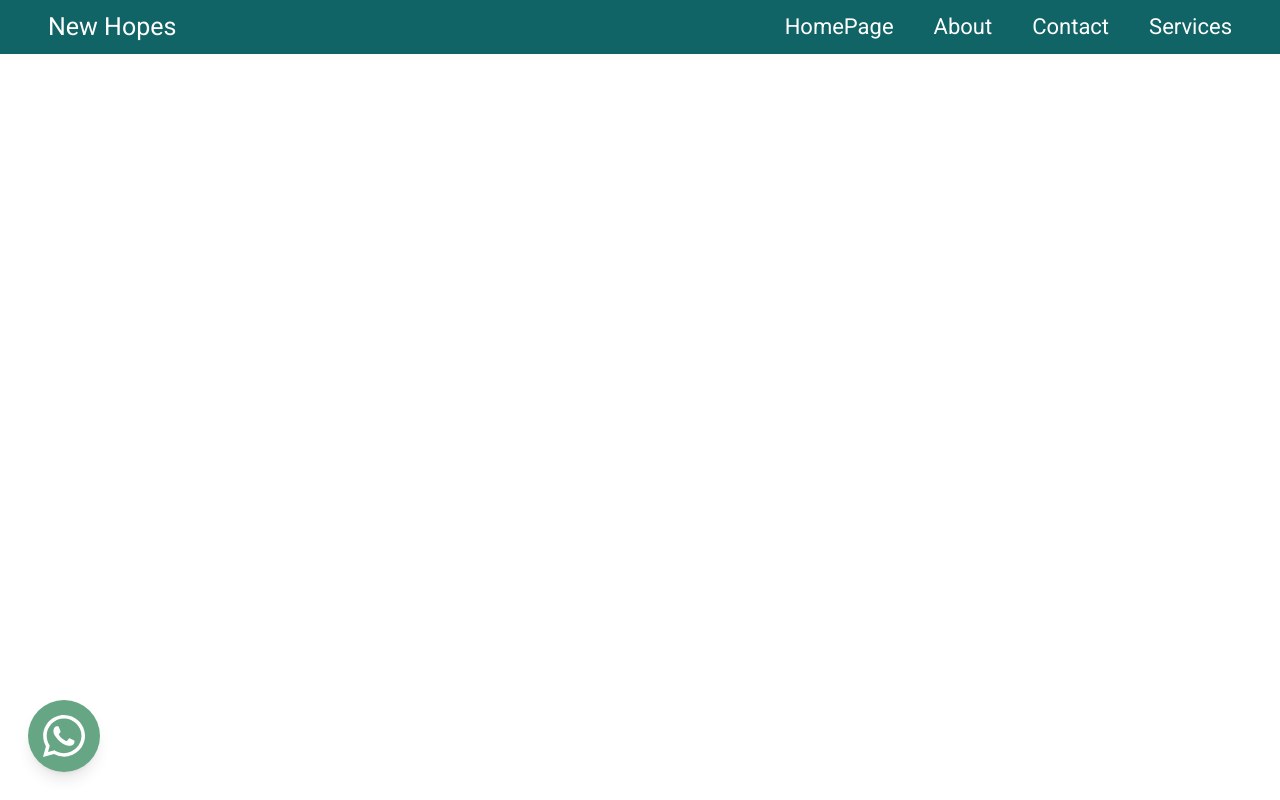
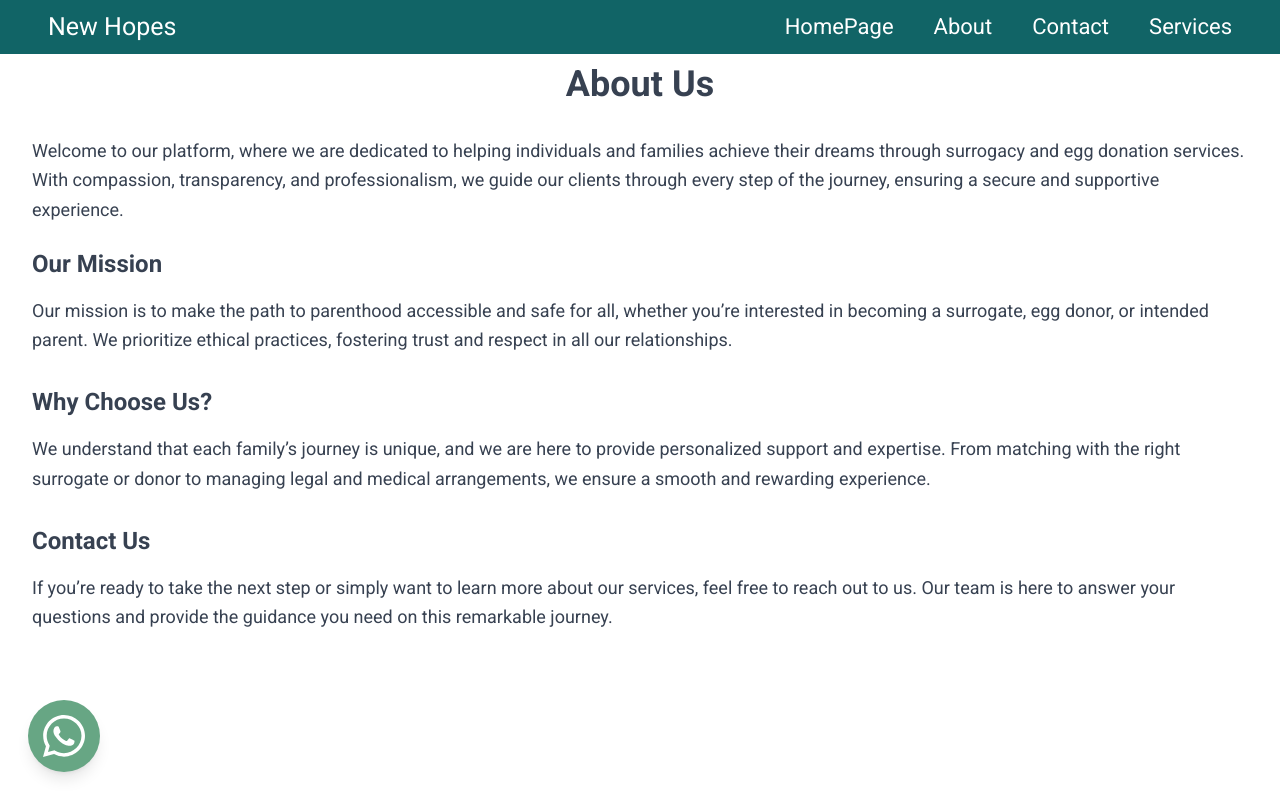
Before and after one commit to NikolozGel/Surrogacy-And-Egg-Donation, a React (Vite) app: page /about in a window 1280 px wide. Built offline with nearby package versions, Linux system fonts and the light colour scheme.

Commit message:
change structure in carousel.tsx: short the repetitive code

```diff
--- a/src/components/Carousel/Carousel.tsx
+++ b/src/components/Carousel/Carousel.tsx
@@ -1,10 +1,39 @@
-import { Carousel } from "antd";
-import "./slider.css";
+import { Carousel } from 'antd';
+import './slider.css';
+
+const images = [
+  { src: 'photo-1', alt: 'Description of photo-1' },
+  { src: 'mother-6935339_1280', alt: 'Description of happy-parents' },
+  { src: 'mother-1171569_1280', alt: 'Description of family-play' },
+  { src: 'mother-1851485_1280', alt: 'Description of parents-2' },
+];
 
 const App: React.FC = () => {
   return (
     <>
       <Carousel
+        className="custom-carousel bg-[#F1F5F9]"
+        arrows
+        autoplay
+        autoplaySpeed={5000}
+        infinite
+        speed={1500}
+        effect="fade"
+        touchMove
+        waitForAnimate
+      >
+        {images.map((image, index) => (
+          <div key={index} className="w-full overflow-hidden">
+            <img
+              src={`/images/${image.src}.jpg`}
+              alt={image.alt}
+              className="w-full h-auto max-h-[40rem] object-cover"
+            />
+          </div>
+        ))}
+      </Carousel>
+
+      {/* <Carousel
         className="custom-carousel bg-[#F1F5F9]"
         arrows
         autoplay={true}
@@ -46,7 +75,7 @@ const App: React.FC = () => {
             className="w-full h-auto max-h-[40rem] object-cover"
           />
         </div>
-      </Carousel>
+      </Carousel> */}
     </>
   );
 };
--- a/src/components/Content/ContentSectionForms.tsx
+++ b/src/components/Content/ContentSectionForms.tsx
@@ -1,19 +1,20 @@
-import { yupResolver } from "@hookform/resolvers/yup";
-import { useState } from "react";
-import { SubmitHandler, useForm } from "react-hook-form";
-import * as yup from "yup";
+import { yupResolver } from '@hookform/resolvers/yup';
+import axios from 'axios';
+import { useState } from 'react';
+import { SubmitHandler, useForm } from 'react-hook-form';
+import * as yup from 'yup';
 
 const schema = yup.object({
-  fullName: yup.string().required("name is required"),
-  phone: yup.string().required("phone is required"),
+  fullName: yup.string().required('name is required'),
+  phone: yup.string().required('phone is required'),
   email: yup
     .string()
-    .required("email is required")
+    .required('email is required')
     .matches(
       /^[a-zA-Z0-9._%+-]+@[a-zA-Z0-9.-]+\.[a-zA-Z]{2,}$/,
-      "Email is not valid"
+      'Email is not valid'
     ),
-  message: yup.string().required("message is required"),
+  message: yup.string().required('message is required'),
 });
 
 interface inputs {
@@ -42,7 +43,13 @@ export default function ContentSectionForms() {
 
   const [submited, setSubmited] = useState<boolean>(false);
 
-  const onSubmit: SubmitHandler<FormData> = () => {
+  const onSubmit: SubmitHandler<FormData> = async (data) => {
+    try {
+      const response = await axios.post('example.com', data);
+      console.log(response.data);
+    } catch (error) {
+      console.log(error);
+    }
     setSubmited(true);
     reset();
   };
@@ -58,7 +65,7 @@ export default function ContentSectionForms() {
             <input
               type="text"
               id="fullName"
-              {...register("fullName")}
+              {...register('fullName')}
               placeholder="full name"
               className="p-3 border border-gray-300 rounded-lg w-full focus:outline-none focus:ring-2 focus:ring-blue-500"
             />
@@ -70,7 +77,7 @@ export default function ContentSectionForms() {
             <input
               type="tel"
               id="phone"
-              {...register("phone")}
+              {...register('phone')}
               placeholder="phone (including country code) *"
               className="p-3 border border-gray-300 rounded-lg w-full focus:outline-none focus:ring-2 focus:ring-blue-500"
             />
@@ -83,7 +90,7 @@ export default function ContentSectionForms() {
             <input
               type="email"
               id="email"
-              {...register("email")}
+              {...register('email')}
               placeholder="email  *"
               className="p-3 border border-gray-300 rounded-lg w-full focus:outline-none focus:ring-2 focus:ring-blue-500"
             />
@@ -94,7 +101,7 @@ export default function ContentSectionForms() {
             : null}
             <textarea
               id="message"
-              {...register("message")}
+              {...register('message')}
               rows={4}
               placeholder="message  *"
               className="p-3 border border-gray-300 rounded-lg w-full focus:outline-none focus:ring-2 focus:ring-blue-500"
@@ -108,7 +115,7 @@ export default function ContentSectionForms() {
             Submit
           </button>
         </form>
-        <p className={`mt-5 ${submited ? "block" : "hidden"}`}>
+        <p className={`mt-5 ${submited ? 'block' : 'hidden'}`}>
           Thank you, we'll contact you as soon as possible!
         </p>
       </div>
--- a/src/pages/About.tsx
+++ b/src/pages/About.tsx
@@ -1,11 +1,51 @@
-import Header from "../components/Header";
-import WhatsAppIcon from "../components/WhatsAppIcon";
+import Header from '../components/Header';
+import WhatsAppIcon from '../components/WhatsAppIcon';
 
 export default function About() {
   return (
     <>
       <Header />
       <WhatsAppIcon />
+      <div className="px-8 py-16 bg-white text-gray-700">
+        <h1 className="text-4xl font-bold text-center mb-8">About Us</h1>
+        <p className="text-lg leading-relaxed mb-6">
+          Welcome to our platform, where we are dedicated to helping individuals
+          and families achieve their dreams through surrogacy and egg donation
+          services. With compassion, transparency, and professionalism, we guide
+          our clients through every step of the journey, ensuring a secure and
+          supportive experience.
+        </p>
+
+        <section className="mb-8">
+          <h2 className="text-2xl font-semibold mb-4">Our Mission</h2>
+          <p className="text-lg leading-relaxed">
+            Our mission is to make the path to parenthood accessible and safe
+            for all, whether you’re interested in becoming a surrogate, egg
+            donor, or intended parent. We prioritize ethical practices,
+            fostering trust and respect in all our relationships.
+          </p>
+        </section>
+
+        <section className="mb-8">
+          <h2 className="text-2xl font-semibold mb-4">Why Choose Us?</h2>
+          <p className="text-lg leading-relaxed">
+            We understand that each family’s journey is unique, and we are here
+            to provide personalized support and expertise. From matching with
+            the right surrogate or donor to managing legal and medical
+            arrangements, we ensure a smooth and rewarding experience.
+          </p>
+        </section>
+
+        <section>
+          <h2 className="text-2xl font-semibold mb-4">Contact Us</h2>
+          <p className="text-lg leading-relaxed">
+            If you’re ready to take the next step or simply want to learn more
+            about our services, feel free to reach out to us. Our team is here
+            to answer your questions and provide the guidance you need on this
+            remarkable journey.
+          </p>
+        </section>
+      </div>
     </>
   );
 }
```
Also changed, not shown: src/pages/Home.tsx (+6 -8 lines).
